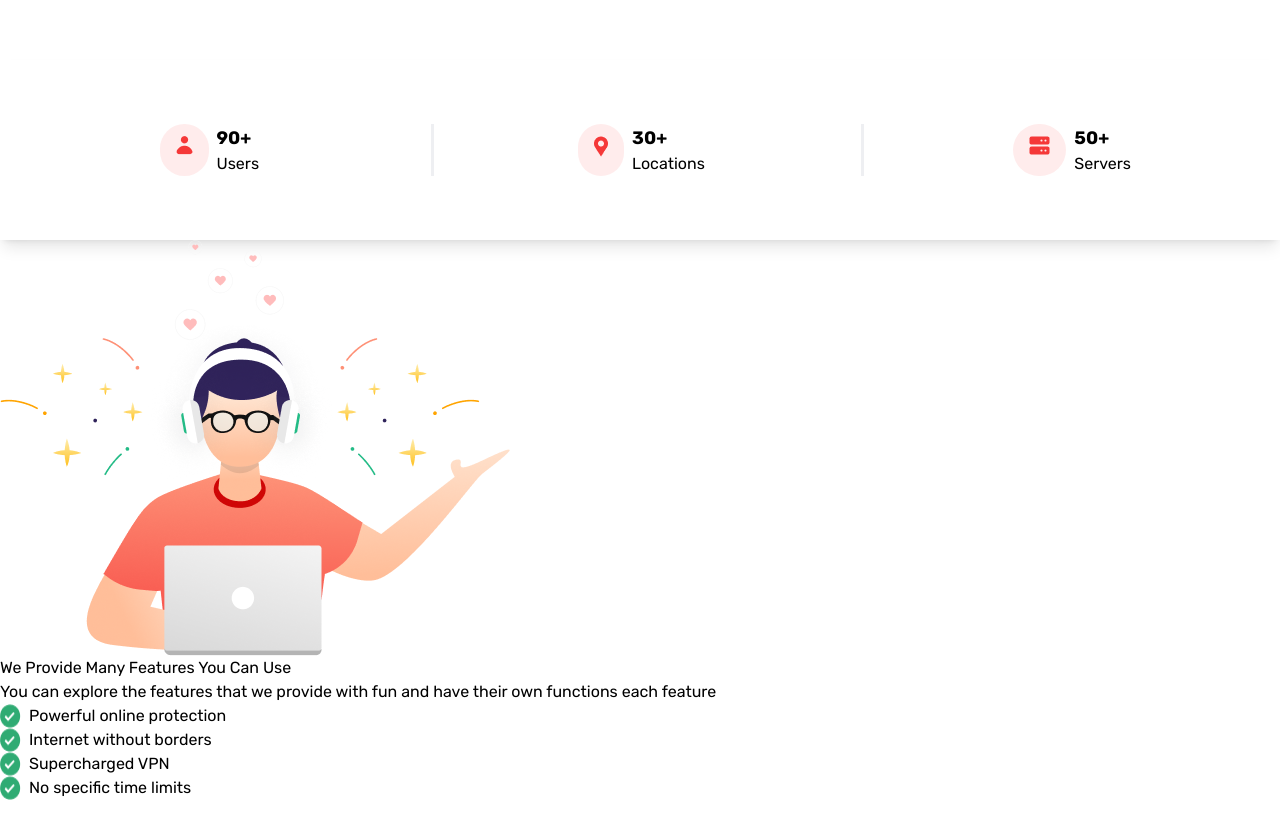
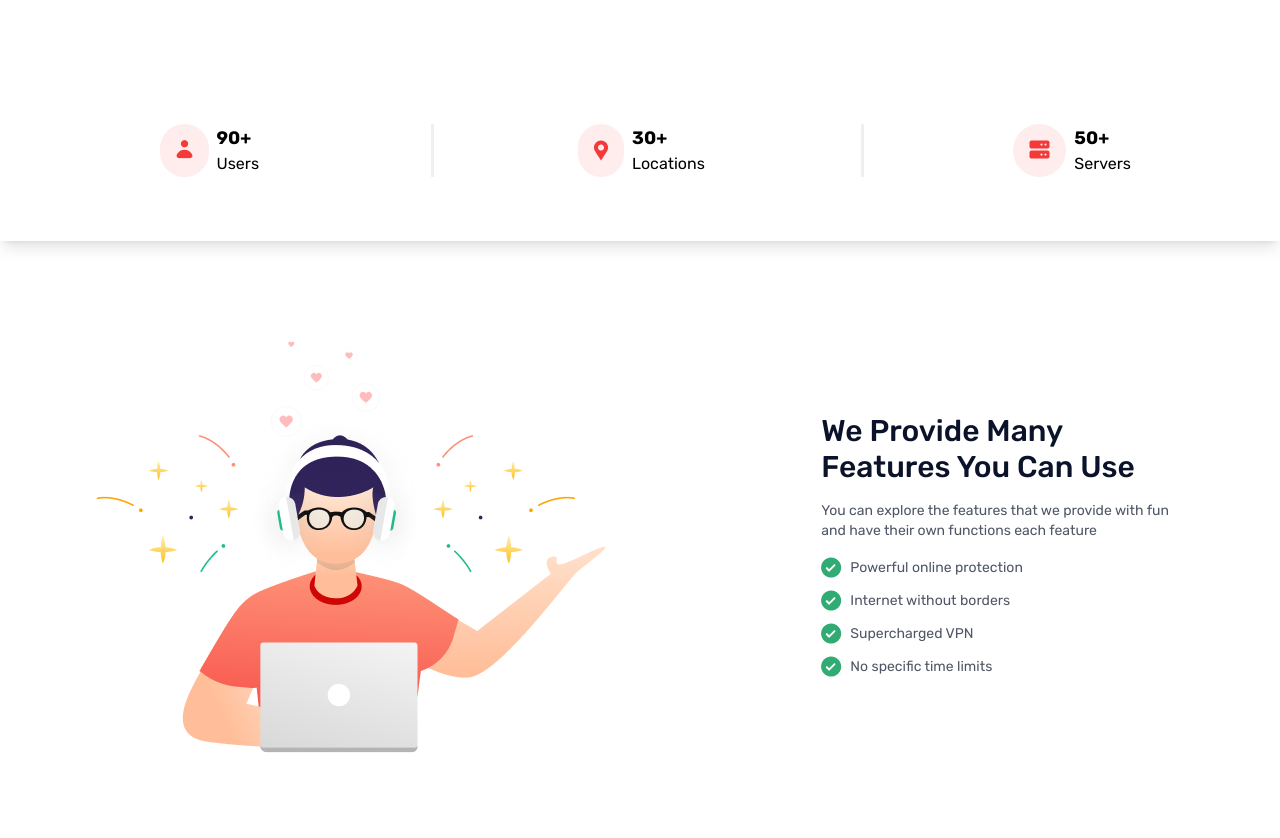
Before and after one commit to gasangw/FREEBIES-Landing-page, a website built with Vite: page index.html in a window 1280 px wide. Shown: the part 560-1398 px from the top of the page. Before the commit the page ends 1360 px from the top, so only its background shows below. Built offline with nearby package versions, Linux system fonts and the light colour scheme; a web font is replaced by a local one.

Commit message:
Style the feature section that ends section one

```diff
--- a/index.html
+++ b/index.html
@@ -24,7 +24,7 @@
         </nav>
         <div class="flex flex-row gap-7 text-but font-[500]">
             <a href="" class="hover:border-2 hover:border-red-500 px-3 py-1 hover:rounded-full hover:text-redish">Sign In</a>
-            <a href="" class="hover:border-2 hover:border-red-500 px-3 py-1 hover:rounded-full hover:text-redish">Sign Up</a>
+            <a href="" class="border-2 border-red-500 px-3 py-1 rounded-full text-redish">Sign Up</a>
         </div>
     </header>
     <main class="container mx-auto">
@@ -43,7 +43,7 @@
           <!-- area with articles -->
           <div class="flex flex-row gap-3 mt-16 shadow-lg py-16 divide-x-[3px] divide-[#EEEFF2]">
             <article class="flex flex-row gap-2 justify-center w-[33.3%]">
-              <div class="border-1 border-[#FFECEC] bg-[#FFECEC] rounded-full py-3 px-4">
+              <div class="border-1 border-[#FFECEC] bg-[#FFECEC] rounded-full py-4 px-4">
                 <img src="./Images/avatar.png" alt="avatar-icon" />
               </div>
               <div>
@@ -52,7 +52,7 @@
               </div>
             </article>
             <article class="flex flex-row gap-2 justify-center w-[33.3%]">
-                <div class="border-1 border-[#FFECEC] bg-[#FFECEC] rounded-full py-3 px-4">
+                <div class="border-1 border-[#FFECEC] bg-[#FFECEC] rounded-full py-4 px-4">
                   <img src="./Images/location.png" alt="location-icon" />
                 </div>
                 <div>
@@ -61,7 +61,7 @@
                 </div>
             </article>
             <article class="flex flex-row gap-2 justify-center w-[33.3%]">
-                <div class="border-1 border-[#FFECEC] bg-[#FFECEC] rounded-full py-3 px-4">
+                <div class="border-1 border-[#FFECEC] bg-[#FFECEC] rounded-full py-4 px-4">
                   <img src="./Images/bars.png" alt="bar-icon" />
                 </div>
                 <div>
@@ -71,14 +71,14 @@
               </article>
           </div>
           <!-- another area of features provided -->
-          <div>
-            <div>
+          <div class="p-24 grid grid-cols-3">
+            <div class="col-span-2">
                 <img src="./Images/Illustration2.png" alt="person on latop" />
             </div>
-            <div>
-                <h2>We Provide Many Features You Can Use</h2>
-                <p>You can explore the features that we provide with fun and have their own functions each feature</p>
-               <ul>
+            <div class="my-auto">
+                <h2 class="text-bluish font-sans text-3xl font-medium">We Provide Many Features You Can Use</h2>
+                <p class="py-4 text-darkblue font-sans text-sm">You can explore the features that we provide with fun and have their own functions each feature</p>
+               <ul class="flex flex-col gap-3 text-darkblue font-sans text-[14px]">
                 <li class="flex flex-row gap-2">
                     <img src="./Images/tick.png" alt="tick-icon" />
                     <p>Powerful online protection</p>
```
